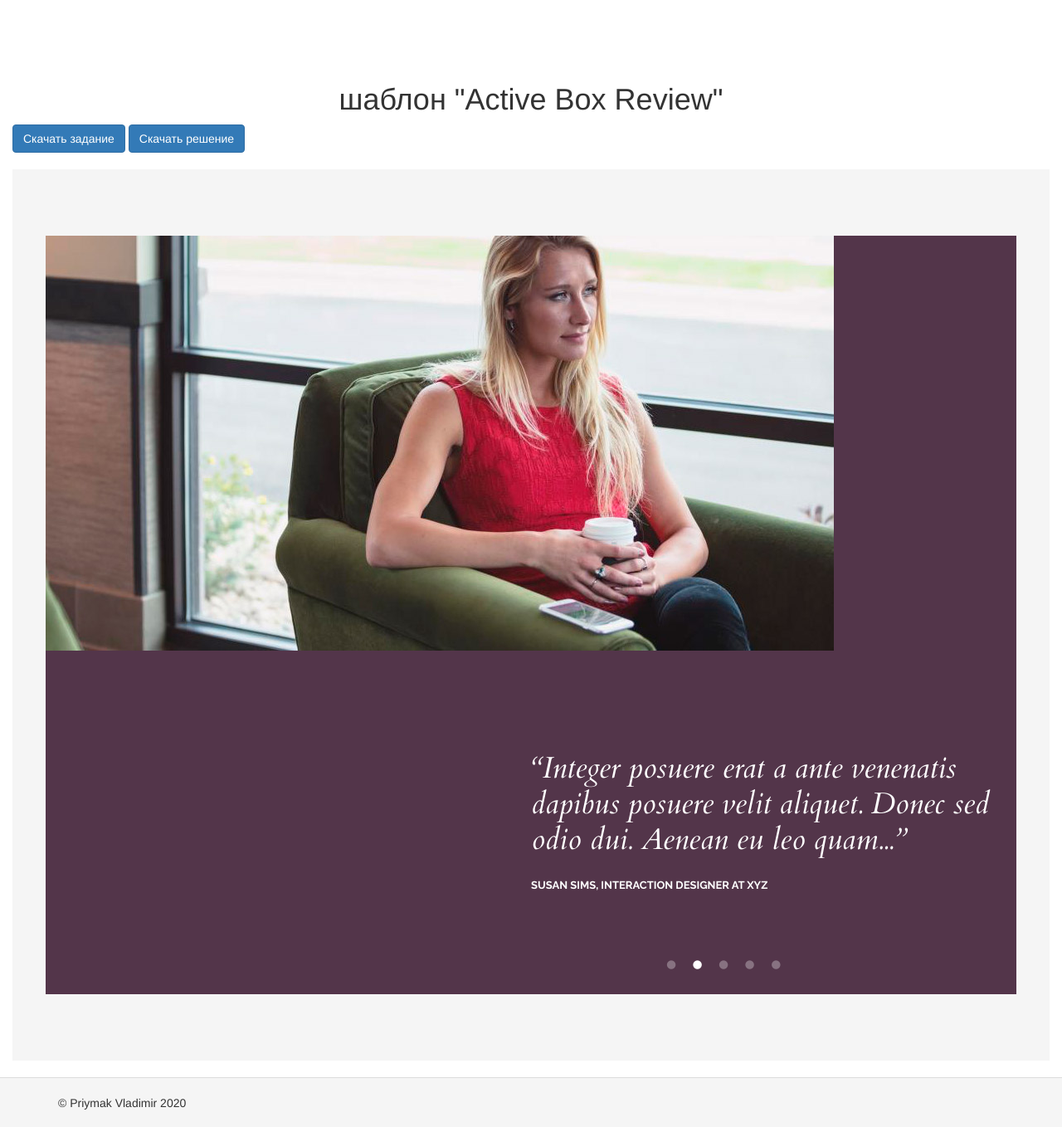
After one commit to PriymakVl/lesson_task, a Yii app: template views/css/templates/easy/active_box_review.php in a window 1280 px wide. The commit adds this page. Shown: the whole page at 83% size. Run offline with PHP 8.4 and a stand-in for Yii, Linux system fonts and the light colour scheme; the template is opened without the code that fills it, so the values that code supplies are empty; some libraries are stand-ins or nearby versions.

Commit message:
add template ation box reviw

```diff
--- /dev/null
+++ b/views/css/templates/easy/active_box_review.php
@@ -0,0 +1,36 @@
+<?php
+	use yii\helpers\Html;
+	$this->registerCssFile('/css/templates/easy_templates/active_box_review.css');
+	$this->registerCssFile('https://fonts.googleapis.com/css?family=Cardo:400i|Raleway:700&display=swap');
+
+	$this->title = 'шаблон "Active Box Review"';
+	$this->params['breadcrumbs'][] = ['label' => 'Легкие шаблоны', 'url' => ['/css/templates/easy']];
+	$this->params['breadcrumbs'][] = $this->title;
+ ?>
+
+<h1><?= $this->title ?></h1>
+
+ <?= Html::a('Скачать задание', ['/tasks/css/templates/active_box_review_task.rar'], ['class' => 'btn btn-primary']) ?>
+ <?= Html::a('Скачать решение', ['/solutions/css/templates/active_box_review_solution.rar'], ['class' => 'btn btn-primary']) ?>
+
+<div class="window-task">
+
+<!-- Active Box Review -->
+	<div class="review">
+	    <div class="review__photo">
+	        <?= Html::img('/images/css/templates/active_box_review/review-1.jpg') ?>
+	    </div>
+	    <div class="review__content">
+	        <div class="review__text">“Integer posuere erat a ante venenatis dapibus posuere velit aliquet. Donec sed odio dui. Aenean eu leo quam...”</div>
+	        <div class="review__author">Susan Sims, Interaction Designer at XYZ</div>
+	        <ul class="review__dots">
+	            <li>&#8226;</li>
+	            <li class="active">&#8226;</li>
+	            <li>&#8226;</li>
+	            <li>&#8226;</li>
+	            <li>&#8226;</li>
+	        </ul>
+	    </div>
+	</div><!-- /.reviews -->
+
+</div>
--- a/views/css/templates/easy/index.php
+++ b/views/css/templates/easy/index.php
@@ -35,4 +35,7 @@
 	<li>
 		<?= Html::a('Active Box Team', ['template', 'level' => 'easy', 'name' => 'active_box_team']) ?>
 	</li>
+	<li>
+		<?= Html::a('Active Box Review', ['template', 'level' => 'easy', 'name' => 'active_box_review']) ?>
+	</li>
 </ol>
--- /dev/null
+++ b/web/css/templates/easy_templates/active_box_review.css
@@ -0,0 +1,63 @@
+* {
+	padding: 0;
+	margin: 0;
+	box-sizing: border-box;
+}
+
+.review {
+	background-color: #53354a;
+	background-clip: content-box;
+    max-width: 1900px;
+    margin: 50px auto;
+    padding: 0 10px;
+    font-family: 'Raleway', sans-serif;
+    color: #fff;
+}
+
+.review:after {
+	content: '';
+	display: block;
+	clear: both;
+}
+
+.review__content {
+    width: 585px;
+    float: right;
+}
+
+.review__text {
+    margin: 120px 0 25px;
+
+    font-family: 'Cardo', sans-serif;
+    font-style: italic;
+    font-size: 36px;
+    line-height: 1.2;
+}
+
+.review__author {
+    font-size: 13px;
+    font-weight: 700;
+    text-transform: uppercase;
+}
+
+.review__photo img {
+	height: 100%;
+	float: left;
+}
+
+.review__dots {
+    list-style: none;
+    margin: 50px 0 0 160px;
+}
+
+.review__dots li {
+	display: inline-block;
+	margin-right: 10px;
+	color: #fff;
+	font-size: 50px;
+	opacity: .3;
+}
+
+.review__dots li.active {
+	opacity: 1;
+}
```
Also changed, not shown: web/css/css_lessons/font_upload_roboto.css (line endings or trailing spaces), web/images/css/templates/active_box_review/review-1.jpg (added), 2 other files.
